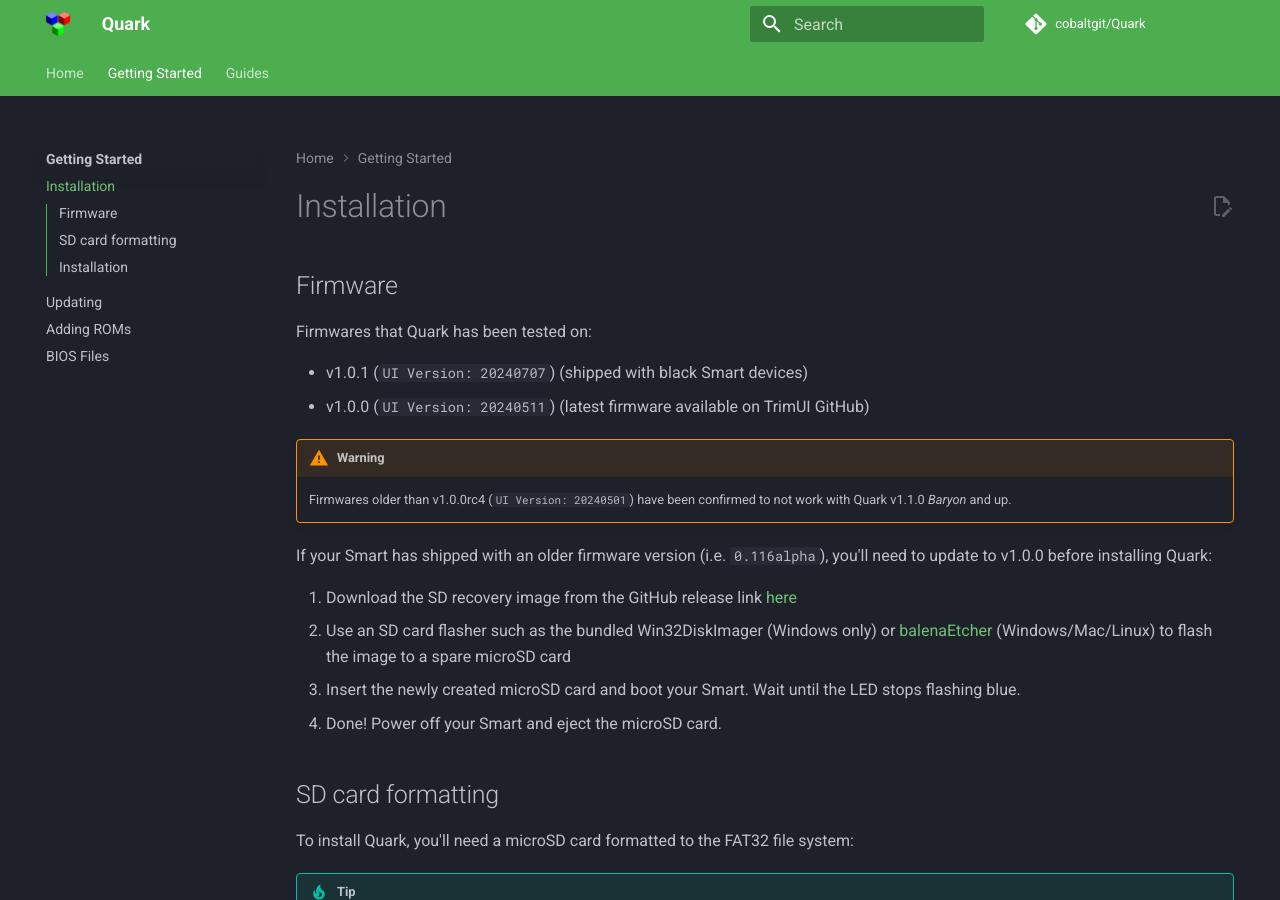
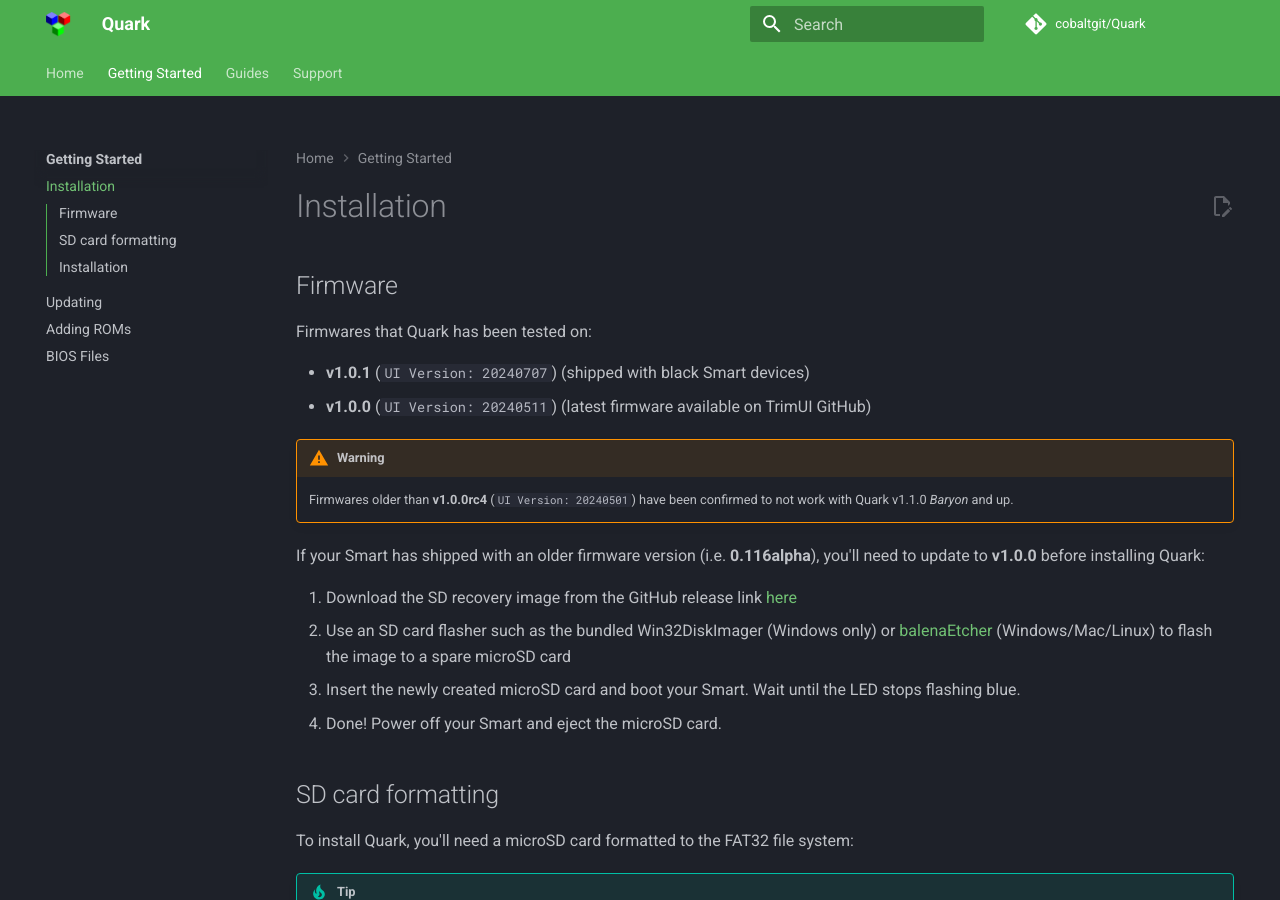
Before and after one commit to cobaltgit/Quark-Docs, an MkDocs documentation site: the page built from docs/getting-started/install.md, in a window 1280 px wide and 900 px high. Built offline with MkDocs 1.6.1 and Material for MkDocs 9.7.7, drawn with Linux system fonts in a browser that asks for light colours; comment, search, counter and statistics services are not loaded.

Commit message:
Add a FAQ page

```diff
--- a/docs/getting-started/install.md
+++ b/docs/getting-started/install.md
@@ -4,13 +4,13 @@
 
 Firmwares that Quark has been tested on:
 
-* v1.0.1 (`UI Version: 20240707`) (shipped with black Smart devices)
-* v1.0.0 (`UI Version: 20240511`) (latest firmware available on TrimUI GitHub)
+* **v1.0.1** (`UI Version: 20240707`) (shipped with black Smart devices)
+* **v1.0.0** (`UI Version: 20240511`) (latest firmware available on TrimUI GitHub)
 
 !!! warning
-    Firmwares older than v1.0.0rc4 (`UI Version: 20240501`) have been confirmed to not work with Quark v1.1.0 *Baryon* and up.
+    Firmwares older than **v1.0.0rc4** (`UI Version: 20240501`) have been confirmed to not work with Quark v1.1.0 *Baryon* and up.
 
-If your Smart has shipped with an older firmware version (i.e. `0.116alpha`), you'll need to update to v1.0.0 before installing Quark:
+If your Smart has shipped with an older firmware version (i.e. **0.116alpha**), you'll need to update to **v1.0.0** before installing Quark:
 
 1. Download the SD recovery image from the GitHub release link [here](https://github.com/trimui/firmware_smart/releases/tag/v1.0.0)
 2. Use an SD card flasher such as the bundled Win32DiskImager (Windows only) or [balenaEtcher](https://etcher.balena.io/) (Windows/Mac/Linux) to flash the image to a spare microSD card
--- a/mkdocs.yml
+++ b/mkdocs.yml
@@ -43,3 +43,5 @@ nav:
   - Guides:
     - Network Services: guides/network.md
     - Quark Gluons: guides/gluons.md
+  - Support:
+    - FAQ: support/faq.md
```
Also changed, not shown: docs/support/faq.md (added, +76 -0 lines).
